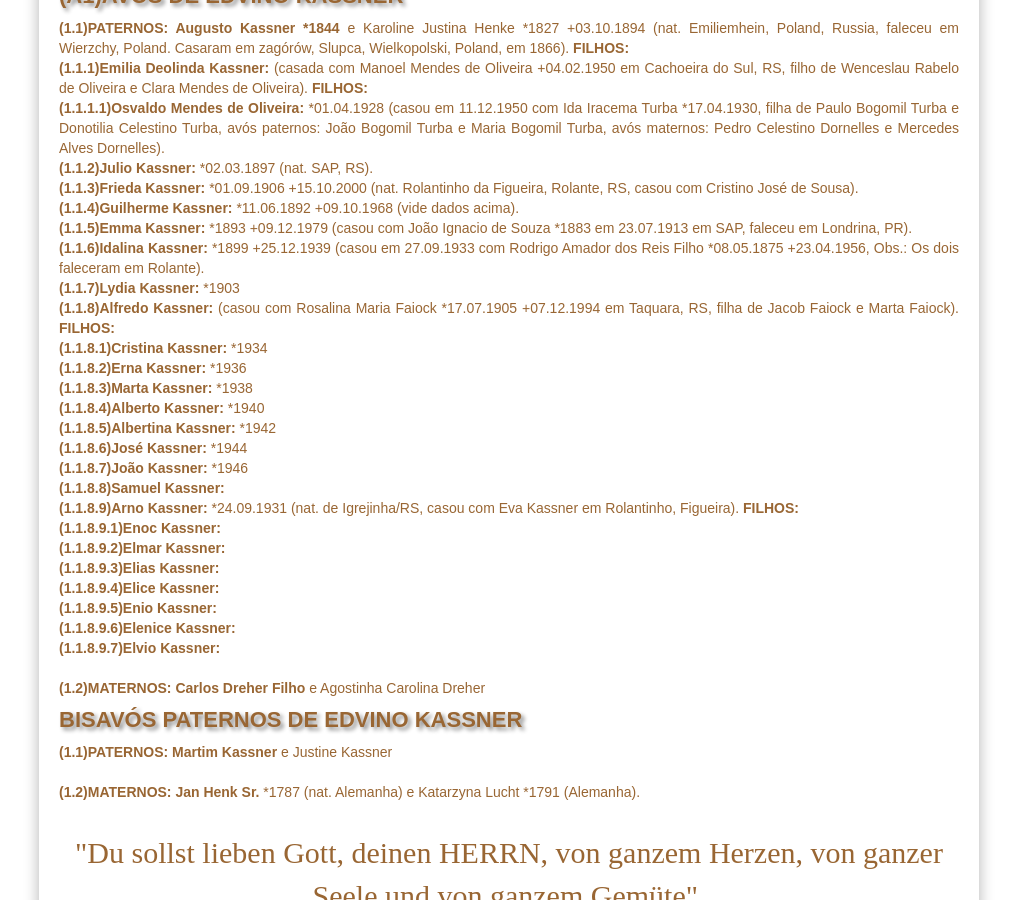
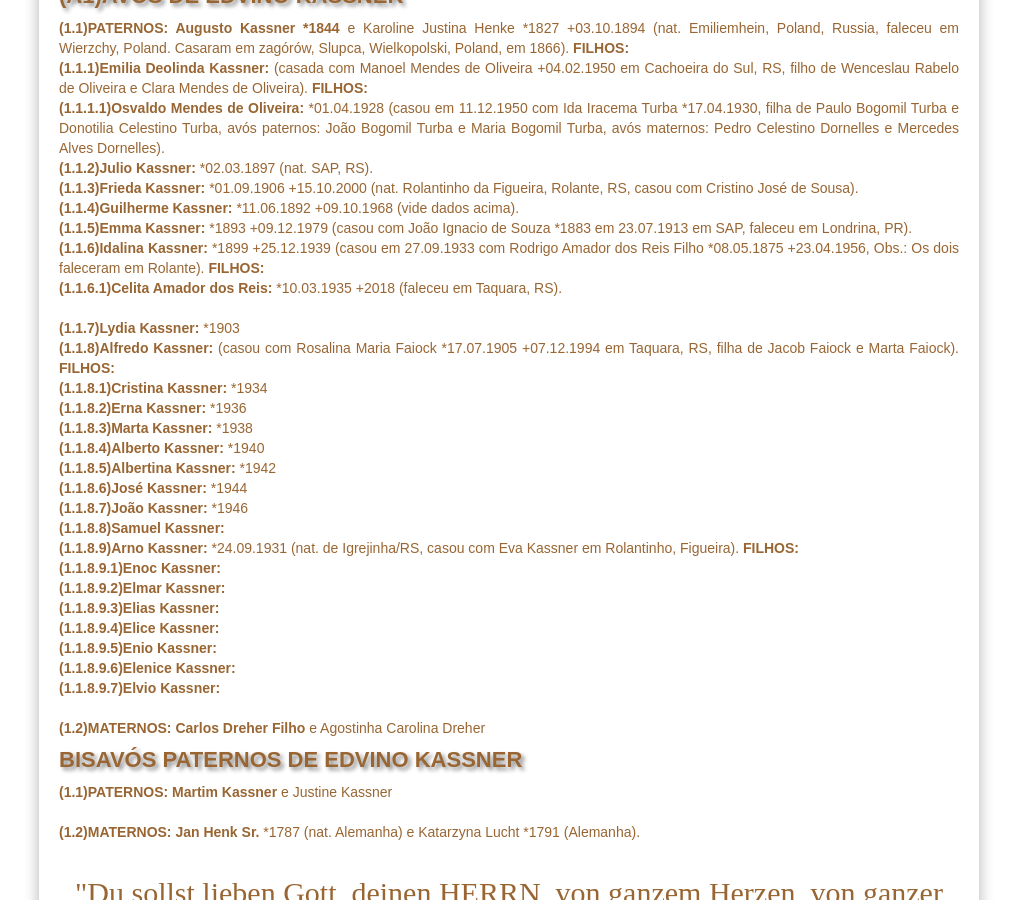
Before and after one commit to claudiovargas1955/claudiovargas1955.github.io, a Jekyll site: the page built from _pages/familia-kassner.html, in a window 1280 px wide and 900 px high, scrolled down 1799 px. Shown: the whole window, without its empty margins (131-1148 px from the left). Built offline with Jekyll 4.4.1, drawn with Linux system fonts in a browser that asks for light colours; some web fonts are replaced.

Commit message:
Update familia-kassner.html

```diff
--- a/_pages/familia-kassner.html
+++ b/_pages/familia-kassner.html
@@ -170,7 +170,10 @@ Wierzchy, Poland. Casaram em zagórów, Slupca, Wielkopolski, Poland, em 1866).
   <b>(1.1.4)Guilherme Kassner: </b>*11.06.1892 +09.10.1968 (vide dados acima). <br>
   <b>(1.1.5)Emma Kassner: </b>*1893 +09.12.1979 (casou com João Ignacio de Souza *1883 em 23.07.1913 em SAP, faleceu em Londrina, PR). <br>
   <b>(1.1.6)Idalina Kassner: </b>*1899 +25.12.1939 (casou em 27.09.1933 com Rodrigo Amador dos Reis Filho *08.05.1875 +23.04.1956,
-  Obs.: Os dois faleceram em Rolante). <br>
+  Obs.: Os dois faleceram em Rolante). <b>FILHOS:</b><br>
+        <b>(1.1.6.1)Celita Amador dos Reis: </b>*10.03.1935 +2018 (faleceu em Taquara, RS).<br><br>
+
+
   <b>(1.1.7)Lydia Kassner: </b>*1903 <br>
   <b>(1.1.8)Alfredo Kassner: </b>(casou com Rosalina Maria Faiock *17.07.1905 +07.12.1994 em Taquara, RS, filha de Jacob Faiock e Marta Faiock). <b>FILHOS: </b><br>
    <b>(1.1.8.1)Cristina Kassner: </b>*1934<br>
```
